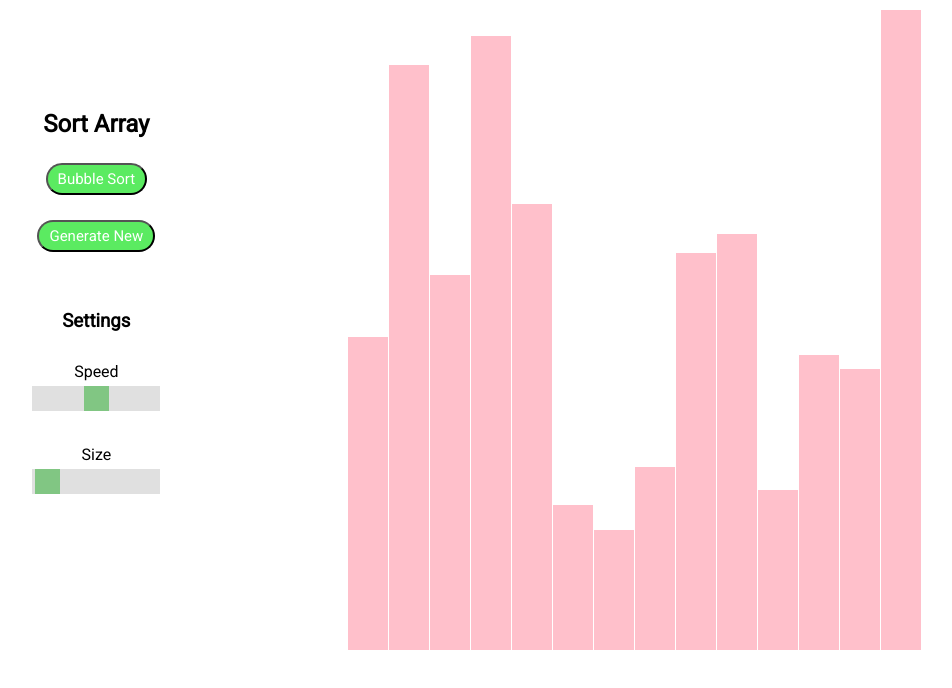
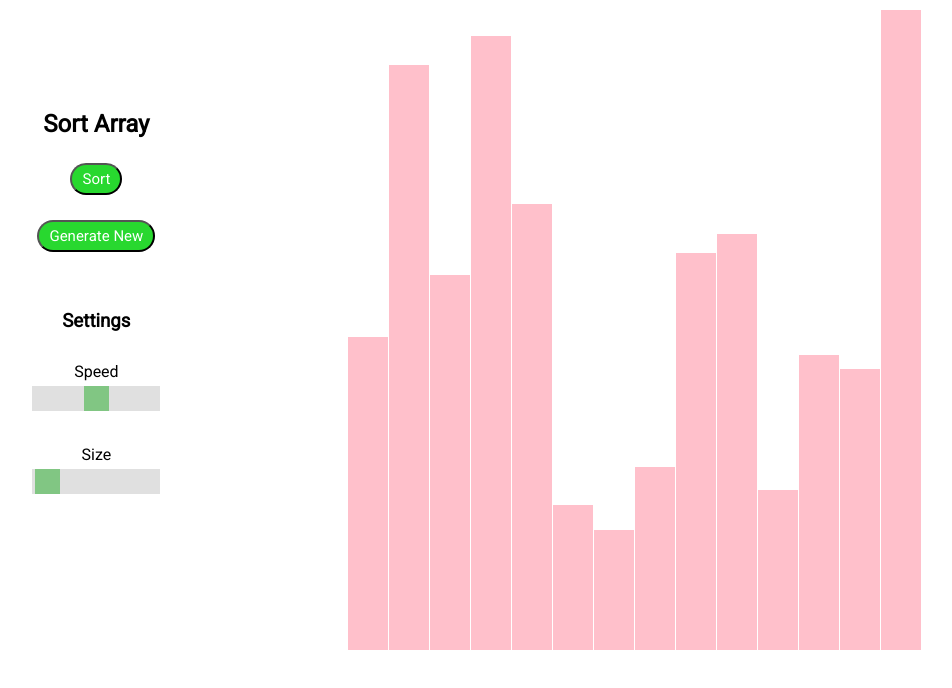
Before and after one commit to SamQueen/bubble-sort-visualizer, a website: page index.html in a window 1280 px wide. Shown: the part 90-778 px from the top of the page, without its empty margins (6-958 px from the left). Drawn offline with nearby package versions, Linux system fonts and the light colour scheme.

Commit message:
Changed the color of the buttons on home page

```diff
--- a/index.html
+++ b/index.html
@@ -20,7 +20,7 @@
         <h2>Sort Array</h2>
 
         <ul class="button-list">
-            <li><button id="bubble-button" class="button" type="button">Bubble Sort</button></li>
+            <li><button id="bubble-button" class="button" type="button">Sort</button></li>
             <li><button id="generate-button" class="button" type="button">Generate New</button></li>
         </ul>
     </div>
--- a/public/css/styles.css
+++ b/public/css/styles.css
@@ -61,7 +61,7 @@ button {
     padding: 5px 10px;
     border-radius: 28px;
     color: #ffff;
-    background-color: #5BEB61;
+    background-color: #28D82F;
 }
 
 button:hover {
```
